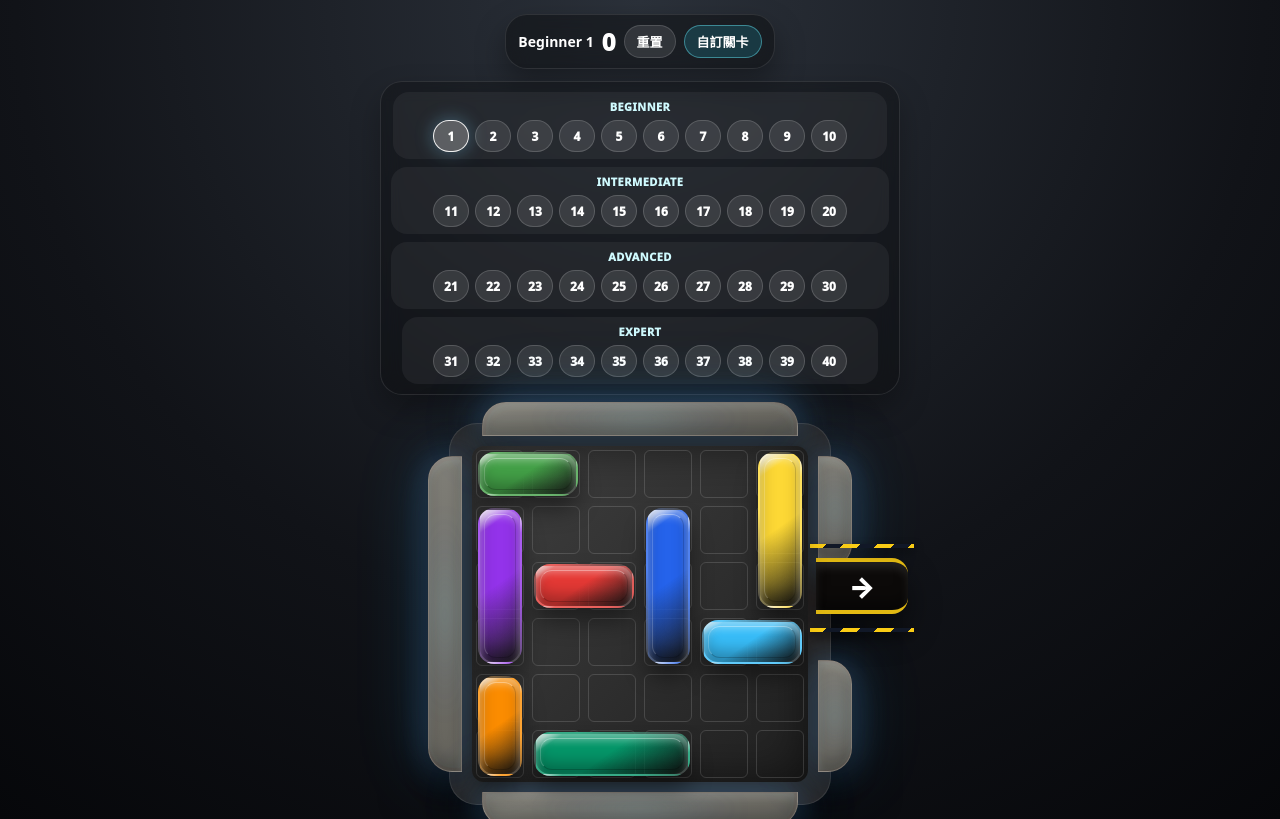
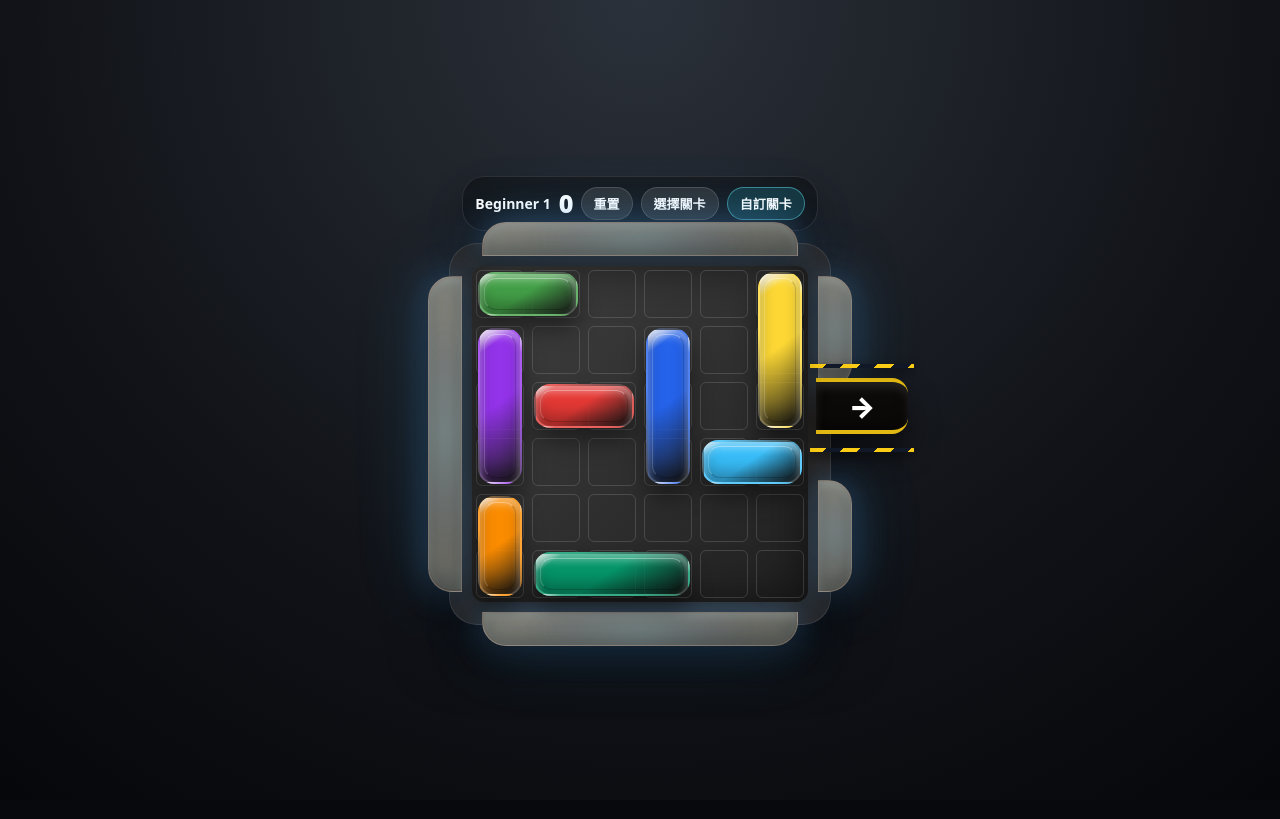
Before and after one commit to TFCChen/traffic-jam-game-1, a React (Vite) app: page / in a window 1280 px wide. Built offline with nearby package versions, Linux system fonts and the light colour scheme.

Commit message:
Make page scrollable and collapse level selector

```diff
--- a/src/main.jsx
+++ b/src/main.jsx
@@ -342,6 +342,7 @@ function App() {
   const [dir, setDir] = useState("H");
   const [draft, setDraft] = useState(null);
   const [loadMessage, setLoadMessage] = useState("");
+  const [levelsOpen, setLevelsOpen] = useState(false);
   const lastParticle = useRef(0);
 
   const target = cars.find((car) => car?.id === "target");
@@ -361,6 +362,7 @@ function App() {
       setDrag(null);
       setParticles([]);
       setLoadMessage("");
+      setLevelsOpen(false);
     } catch {
       const fallback = normalizeLevel({ cars: DEFAULT }, meta);
       setCurrentLevel(fallback);
@@ -370,6 +372,7 @@ function App() {
       setDrag(null);
       setParticles([]);
       setLoadMessage(`讀不到 ${meta.file}，目前顯示預設關卡。`);
+      setLevelsOpen(false);
     }
   };
 
@@ -523,6 +526,7 @@ function App() {
 
   function enterEditor() {
     setMode("edit");
+    setLevelsOpen(false);
     setLevel(clone(cars.filter((car) => !exited(car))));
     setDraft(null);
   }
@@ -556,6 +560,9 @@ function App() {
           {mode === "play" ? (
             <>
               <button type="button" onClick={() => reset()} className="ui-button">重置</button>
+              <button type="button" onClick={() => setLevelsOpen((open) => !open)} className="ui-button level-toggle">
+                {levelsOpen ? "收起關卡" : "選擇關卡"}
+              </button>
               <button type="button" onClick={enterEditor} className="ui-button accent">自訂關卡</button>
             </>
           ) : (
@@ -569,7 +576,9 @@ function App() {
 
         {loadMessage && <div className="load-message">{loadMessage}</div>}
 
-        {mode === "play" && <LevelSelector levels={levelIndex} currentLevel={currentLevel} onLoad={loadLevel} />}
+        {mode === "play" && levelsOpen && (
+          <LevelSelector levels={levelIndex} currentLevel={currentLevel} onLoad={loadLevel} />
+        )}
 
         {mode === "edit" && (
           <div className="editor-panel">
```
